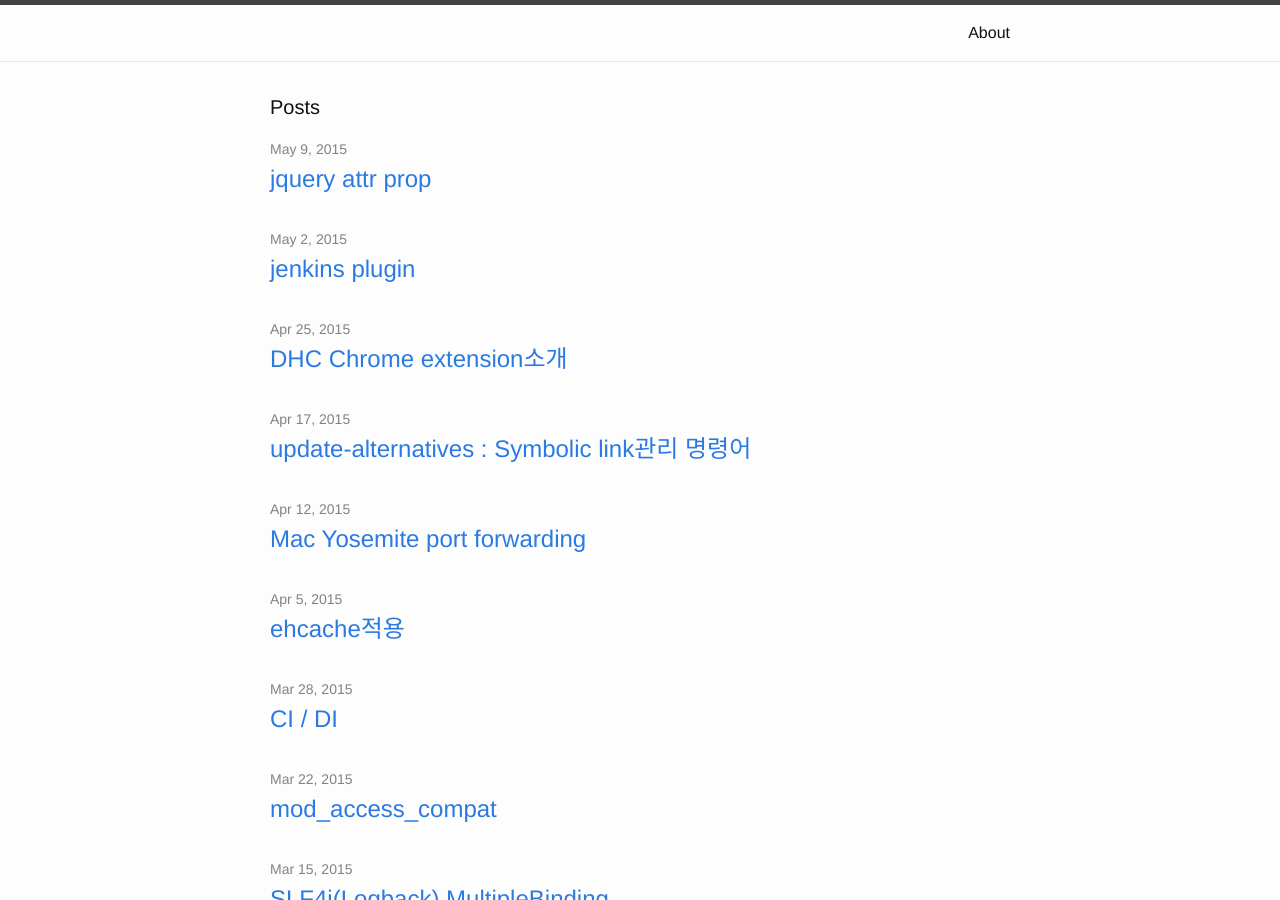
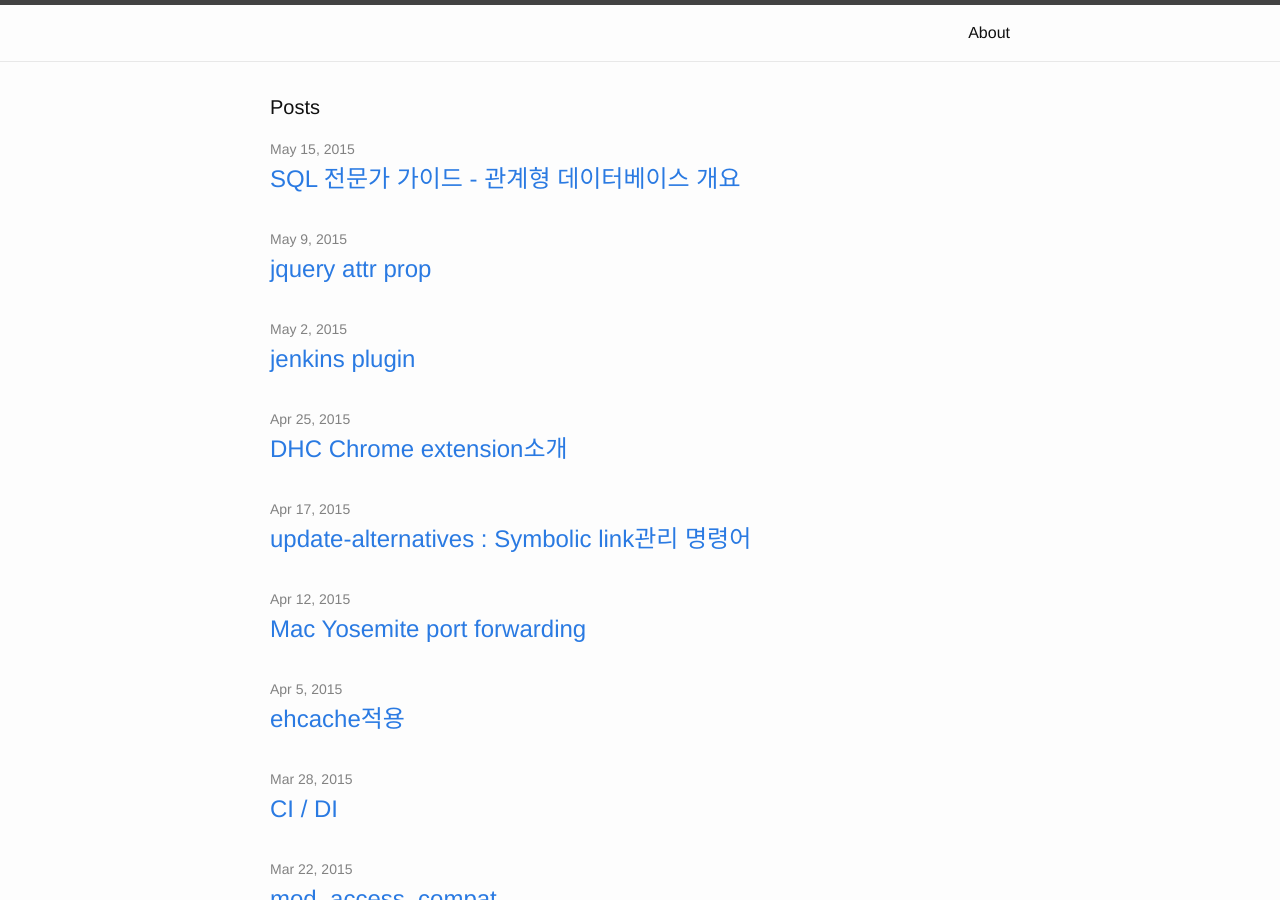
Before and after one commit to donghwi-kim/donghwi-kim.github.io, a Jekyll site: the page built from index.html, in a window 1280 px wide and 900 px high. Built offline with Jekyll 4.4.1, drawn with Linux system fonts in a browser that asks for light colours; a file with an impossible date is left out.

Commit message:
Update 2015-05-15-SQL Study1.markdown

```diff
--- a/_posts/2015-05-15-SQL Study1.markdown
+++ b/_posts/2015-05-15-SQL Study1.markdown
@@ -1,7 +1,7 @@
 ---
 layout: post
 title:  "SQL 전문가 가이드 - 관계형 데이터베이스 개요"
-date:   2015*05*15 23:13:31
+date:   2015-05-15 23:13:31
 categories: jekyll update
 ---
 <h1>1절 관계형 데이터베이스 개요</h1>
```
